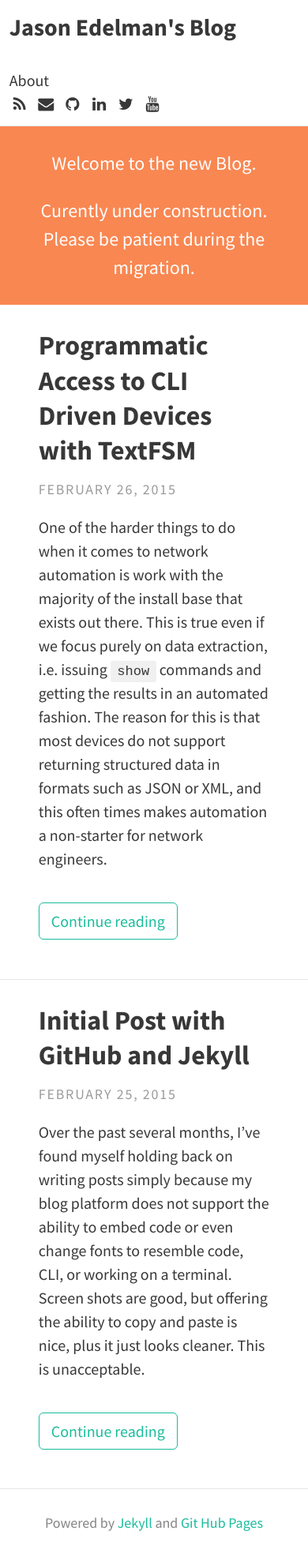
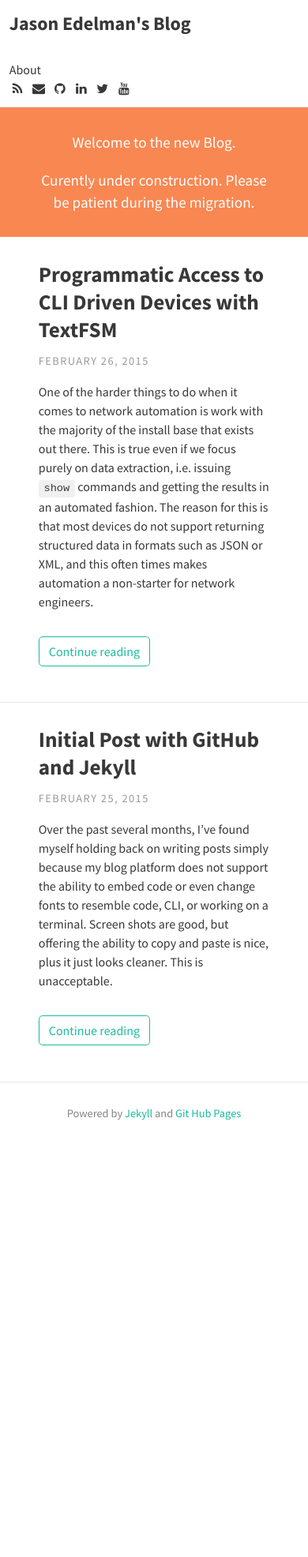
Before and after one commit to jedelman8/jedelman8.github.com, a Jekyll site: the page built from index.html, in a window 390 px wide. Shown: the whole page at 79% size. Built offline with Jekyll 4.4.1, drawn with Linux system fonts in a browser that asks for light colours; nearby versions of some CDN libraries; the list of posts is cut into pages by our own code; after the commit the page ends 1451 px from its top, so only the background shows below that.

Commit message:
testing for mobile

```diff
--- a/_sass/base/_global.scss
+++ b/_sass/base/_global.scss
@@ -44,6 +44,13 @@ h4 {
   font-size: 1.15em;
 }
 
+@media (max-width: 48em) {
+
+  body {
+    font-size: 1em
+  }
+
+}
 
 
 
```
